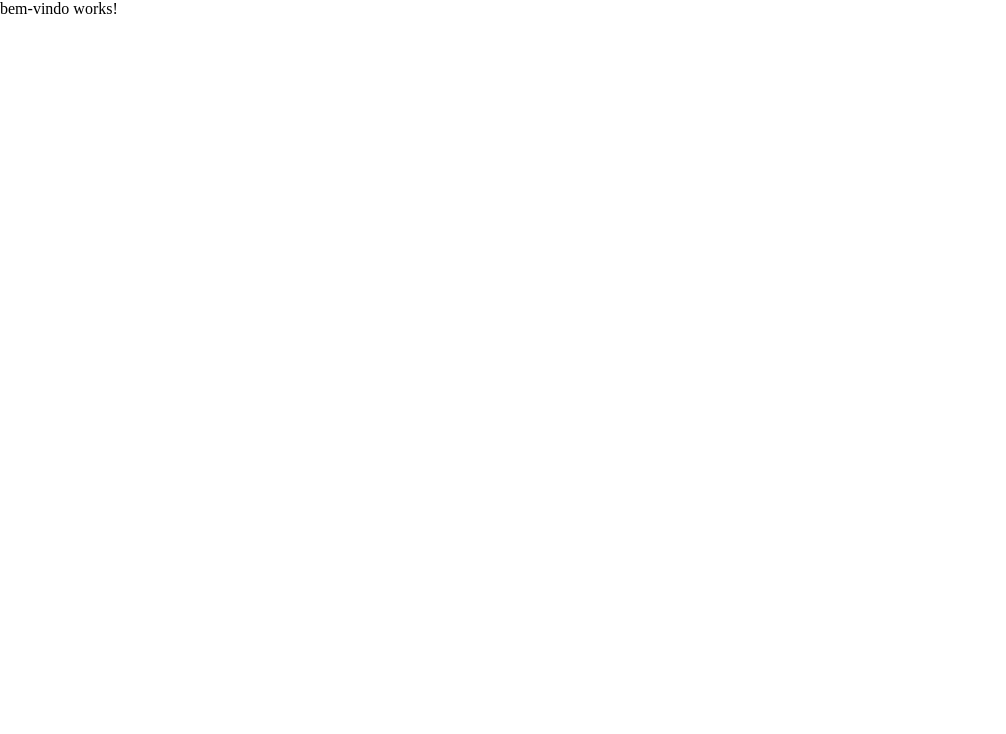
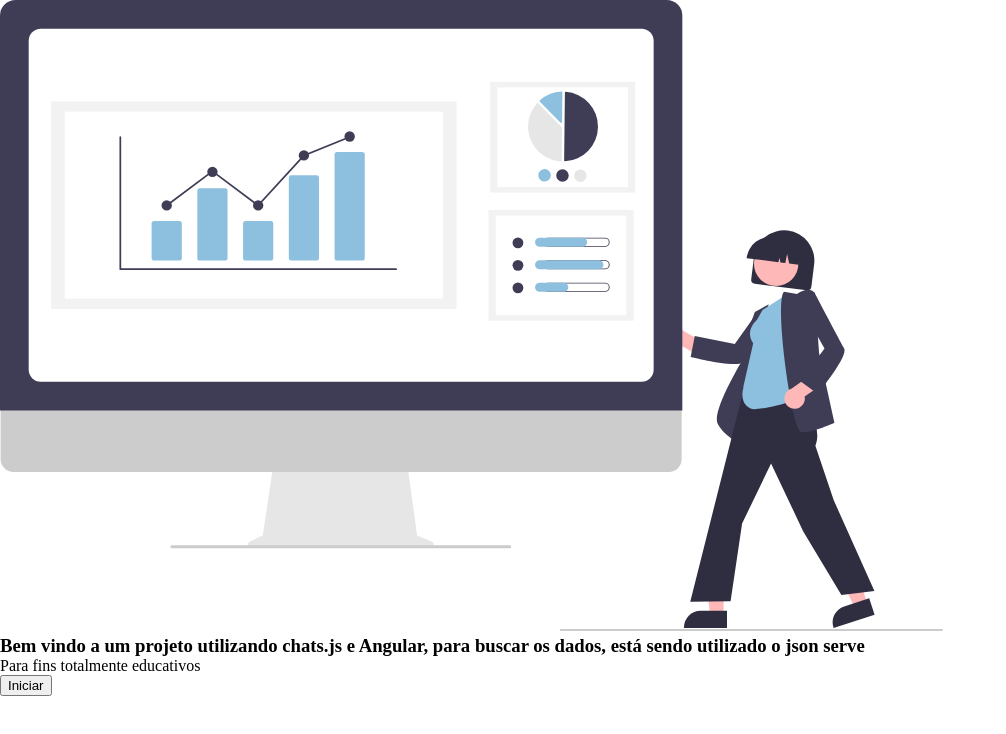
Before and after one commit to leticia-perotti/Charts.JS, an Angular app: page / in a window 1280 px wide. Shown: the top 734 px of the page, without its empty margins (0-1006 px from the left). Built offline with nearby package versions, Linux system fonts and the light colour scheme.

Commit message:
Estilo e html básico do bem vindo

```diff
--- a/src/app/app-routing.module.ts
+++ b/src/app/app-routing.module.ts
@@ -9,7 +9,9 @@ const routes: Routes = [
 ];
 
 @NgModule({
-  imports: [RouterModule.forRoot(routes)],
+  imports: [
+    RouterModule.forRoot(routes),
+  ],
   exports: [RouterModule]
 })
 export class AppRoutingModule { }
--- a/src/app/app.module.ts
+++ b/src/app/app.module.ts
@@ -5,6 +5,7 @@ import { AppRoutingModule } from './app-routing.module';
 import { AppComponent } from './app.component';
 import { InicialComponentComponent } from './inicial-component/inicial-component.component';
 import { BemVindoComponent } from './bem-vindo/bem-vindo.component';
+import { FormsModule } from '@angular/forms';
 
 @NgModule({
   declarations: [
@@ -14,7 +15,8 @@ import { BemVindoComponent } from './bem-vindo/bem-vindo.component';
   ],
   imports: [
     BrowserModule,
-    AppRoutingModule
+    AppRoutingModule,
+    FormsModule
   ],
   providers: [],
   bootstrap: [AppComponent]
--- a/src/app/bem-vindo/bem-vindo.component.html
+++ b/src/app/bem-vindo/bem-vindo.component.html
@@ -1 +1,12 @@
-<p>bem-vindo works!</p>
+<body>
+  <aside>
+    <img src="assets/images/image.svg">
+  </aside>
+  <main>
+    <h3>
+      Bem vindo a um projeto utilizando chats.js e Angular, para buscar os dados, está sendo utilizado o json serve
+    </h3>
+    <p>Para fins totalmente educativos</p>
+    <button>Iniciar</button>
+  </main>
+</body>
--- a/src/app/inicial-component/inicial-component.component.html
+++ b/src/app/inicial-component/inicial-component.component.html
@@ -2,12 +2,12 @@
   <aside>
     <h2>Gráficos</h2>
     <section>
-      <input type="text">
+      <input type="text" name = "pesquisa" [(ngModel)]="pesquisa">
       <button type="button">
         <img src="assets/images/search_icon.svg" alt="imagem de uma lupa">
       </button>
     </section>
-    <ul>
+    <ul id="lista">
       <li>Barras</li>
       <li>Linhas</li>
       <li>Pizza</li>
@@ -19,7 +19,7 @@
       <li>Radar</li>
       <li>Scatter</li>
     </ul>
-
+    <div>Por Letícia Perotti</div>
   </aside>
   <main>
 
--- a/src/app/inicial-component/inicial-component.component.scss
+++ b/src/app/inicial-component/inicial-component.component.scss
@@ -57,6 +57,15 @@ body{
         margin-top: 20px;
       }
     }
+    div{
+      position: fixed;
+      bottom: 0;
+      width: 20vw;
+      color: var(--cinza);
+      text-align: center;
+      font-family: 'Poppins', sans-serif;
+      font-size: 13px;
+    }
   }
   main{
     background-color: var(--branco);
--- a/src/app/inicial-component/inicial-component.component.ts
+++ b/src/app/inicial-component/inicial-component.component.ts
@@ -1,4 +1,5 @@
 import { Component, OnInit } from '@angular/core';
+import { FormsModule } from '@angular/forms';
 
 @Component({
   selector: 'app-inicial-component',
@@ -7,6 +8,8 @@ import { Component, OnInit } from '@angular/core';
 })
 export class InicialComponentComponent implements OnInit {
 
+  pesquisa: any
+
   constructor() { }
 
   ngOnInit(): void {
```
Also changed, not shown: src/assets/images/image.svg (added).
